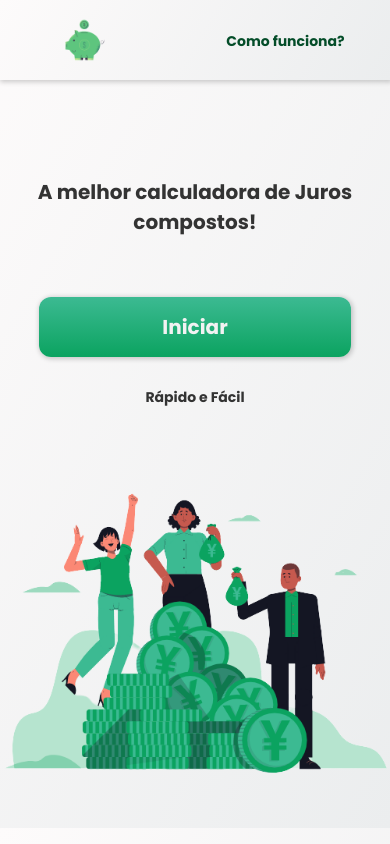
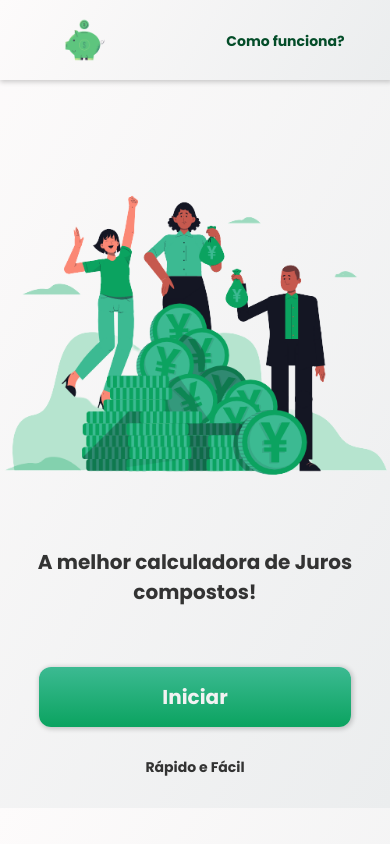
Before and after one commit to tfeliperibeiro/simulador-de-juros, a React (Create React App) app: page / in a window 390 px wide. Built offline with nearby package versions, Linux system fonts and the light colour scheme.

Commit message:
Invertendo imagem

```diff
--- a/src/css/home.css
+++ b/src/css/home.css
@@ -47,7 +47,8 @@
 @media (max-width: 640px) {
   .container-main {
     width: 100%;
-    margin-top: 80px;
+    margin-top: 60px;
+    flex-direction: column-reverse;
   }
   .text-initial {
     font-size: 20px;
```
Also changed, not shown: 1 other file (tests, documents, lock files or other folders).
